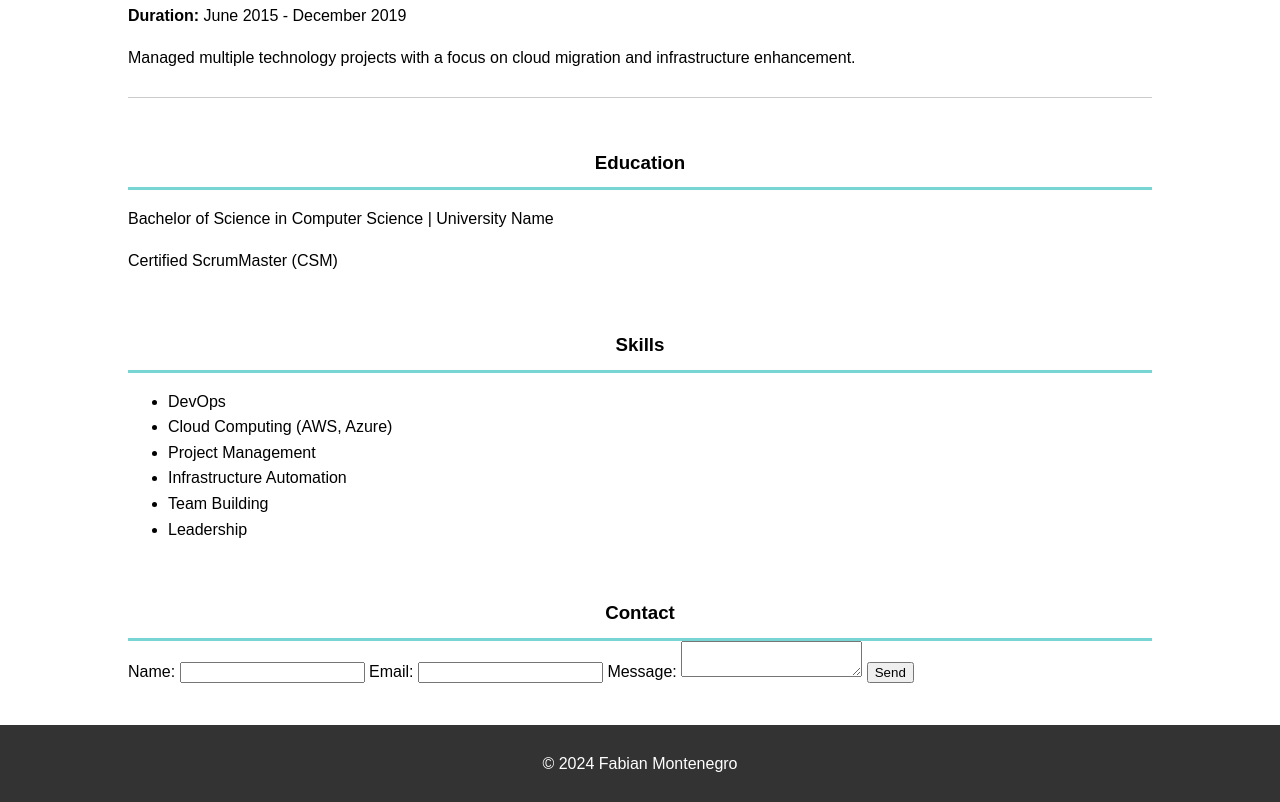
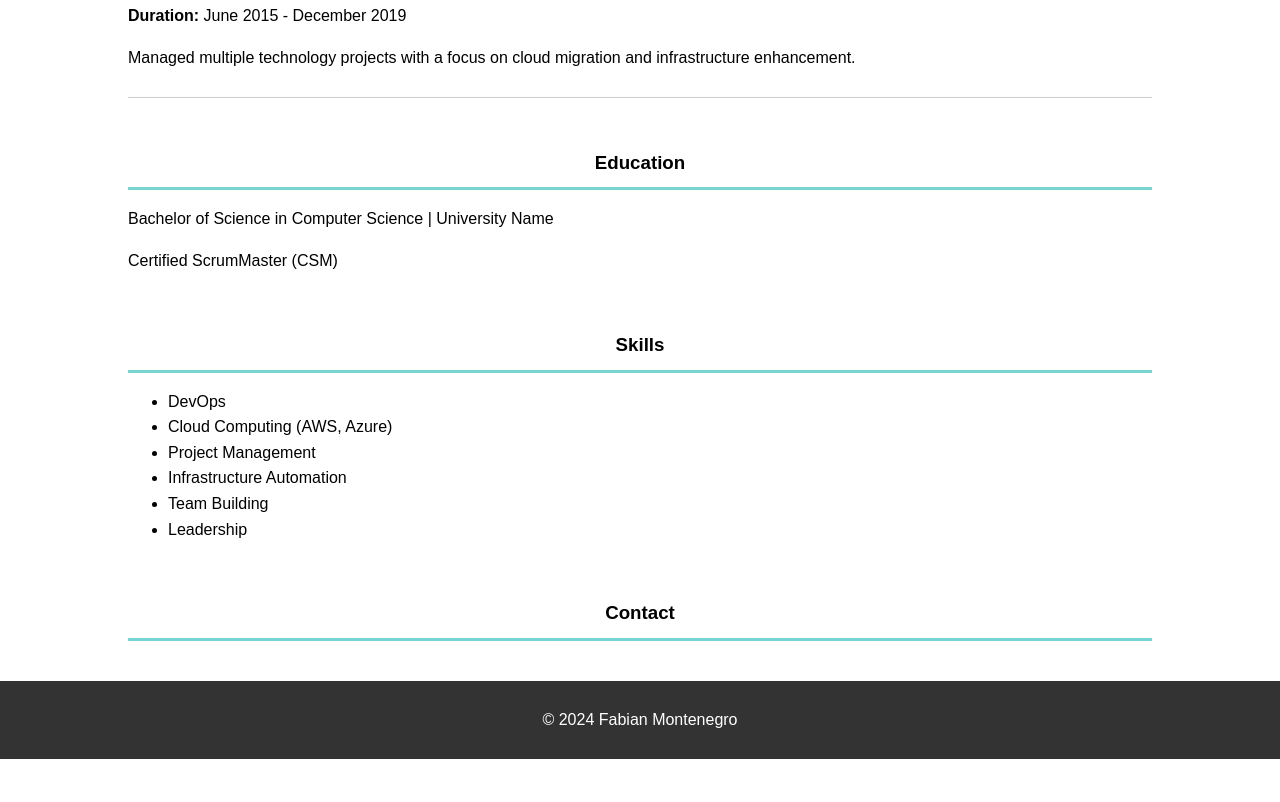
Before and after one commit to FABYMONTENEGRO/FABYMONTENEGRO.github.io, a plain HTML site: page personal/index.html in a window 1280 px wide. Shown: the part 654-1456 px from the top of the page. After the commit the page ends 1413 px from the top, so only its background shows below. Drawn offline with Linux system fonts and the light colour scheme.

Commit message:
Update index.html

```diff
--- a/personal/index.html
+++ b/personal/index.html
@@ -75,15 +75,7 @@
     <section id="contact">
         <div class="container">
             <h3>Contact</h3>
-            <form action="submit_form.php" method="POST">
-                <label for="name">Name:</label>
-                <input type="text" id="name" name="name" required>
-                <label for="email">Email:</label>
-                <input type="email" id="email" name="email" required>
-                <label for="message">Message:</label>
-                <textarea id="message" name="message" required></textarea>
-                <button type="submit">Send</button>
-            </form>
+
         </div>
     </section>
 
```
